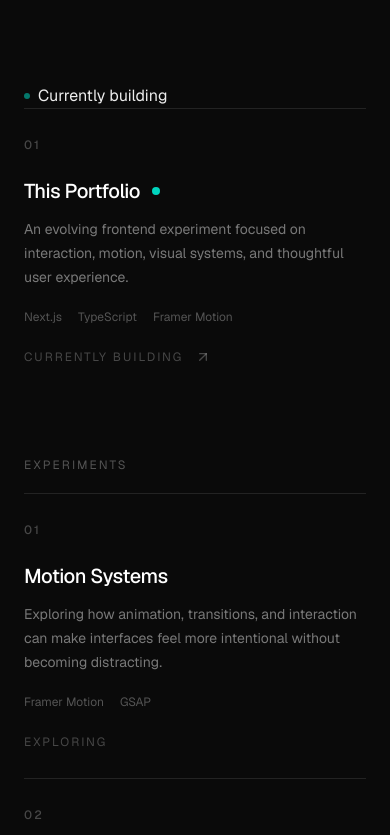
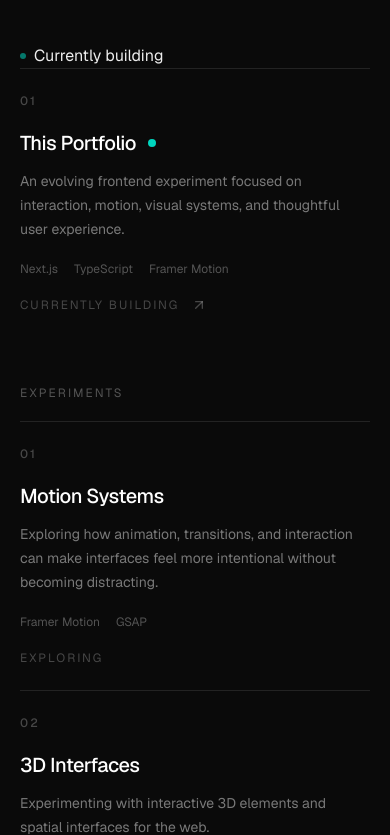
Before and after one commit to priyanshu-0911/priyanshu-portfolio, a Next.js app: page / in a window 390 px wide. Shown: the part 9380-10215 px from the top of the page. Built offline with nearby package versions, Linux system fonts and the light colour scheme.

Commit message:
Stage 10 done with small integrated steps

```diff
--- a/src/components/ExperimentsSection.tsx
+++ b/src/components/ExperimentsSection.tsx
@@ -2,11 +2,7 @@
 
 import { motion } from "framer-motion";
 import { ArrowUpRight, FlaskConical } from "lucide-react";
-import {
-  currentlyBuilding,
-  experiments,
-  type Experiment,
-} from "@/data/experiments";
+import { currentlyBuilding, experiments, type Experiment} from "@/data/experiments";
 
 const statusLabel: Record<Experiment["status"], string> = {
   building: "Currently building",
@@ -27,9 +23,9 @@ function ExperimentCard({
       whileInView={{ opacity: 1, y: 0 }}
       viewport={{ once: true, margin: "-60px" }}
       transition={{ duration: 0.5, delay: index * 0.08 }}
-      className="group border-t border-white/10 py-7 transition-colors duration-300 hover:border-white/25"
+      className="group border-t border-white/10 py-6 sm:py-7 transition-colors duration-300 hover:border-white/25"
     >
-      <div className="grid gap-6 md:grid-cols-[80px_1fr_auto] md:items-start">
+      <div className="grid gap-5 md:grid-cols-[80px_1fr_auto] md:items-start md:gap-6">
         <div className="text-xs font-medium tracking-[0.18em] text-white/25">
           {String(index + 1).padStart(2, "0")}
         </div>
@@ -98,9 +94,9 @@ export function ExperimentsSection() {
   return (
     <section
       id="experiments"
-      className="relative overflow-hidden py-24 sm:py-32"
+      className="relative overflow-hidden py-20 sm:py-24 lg:py-32"
     >
-      <div className="mx-auto max-w-7xl px-6 lg:px-8">
+      <div className="mx-auto max-w-7xl px-5 sm:px-10 lg:px-8">
         {/* Section heading */}
         <motion.div
           initial={{ opacity: 0, y: 20 }}
@@ -127,7 +123,7 @@ export function ExperimentsSection() {
 
         {/* Currently building */}
         {currentlyBuilding.length > 0 && (
-          <div className="mt-20">
+          <div className="mt-14 sm:mt-20">
             <span className="flex items-center gap-2">
                 <span className="h-1.5 w-1.5 animate-pulse rounded-full bg-teal-400" />
                         Currently building
@@ -147,7 +143,7 @@ export function ExperimentsSection() {
 
         {/* Experiments */}
         {experiments.length > 0 && (
-          <div className="mt-16">
+          <div className="mt-12 sm:mt-16">
             <div className="mb-5 text-xs uppercase tracking-[0.18em] text-white/30">
               Experiments
             </div>
```
